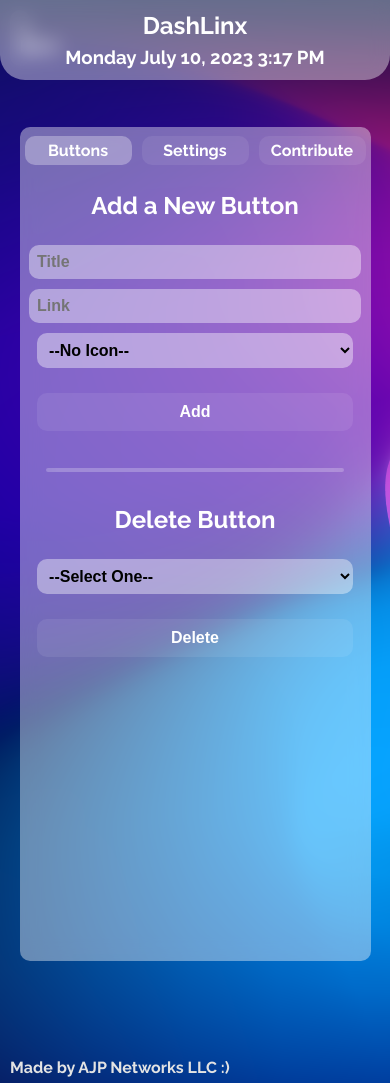
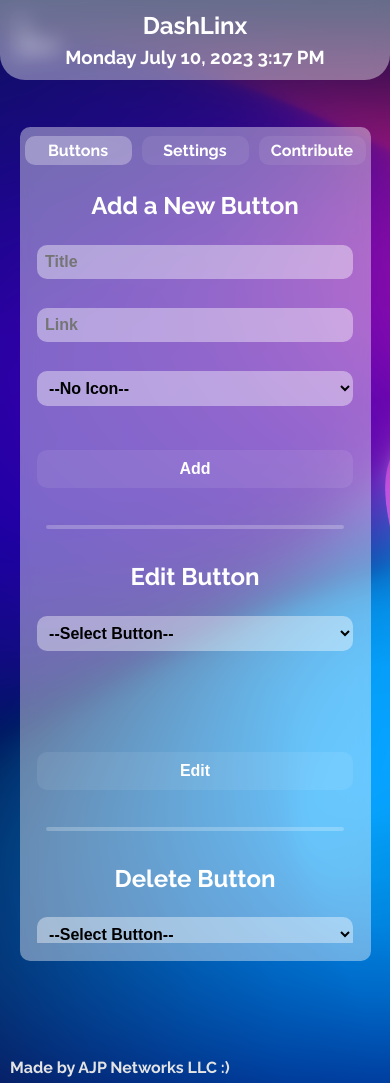
Before and after one commit to LegitKnots/DashLinx, a PHP site: page /config in a window 390 px wide. Run offline with PHP 8.4, Linux system fonts and the light colour scheme; tables that the repository leaves empty or names only in its code hold one stand-in row (values such as "Sample post").

Commit message:
Added Button Edit Support
Also fixed a styling issue where select elements would be not as wide as the text boxes, allowing for an unfinished look.

```diff
--- a/app/src/css/forms.css
+++ b/app/src/css/forms.css
@@ -1,10 +1,19 @@
-input:hover, select:hover {
+form {
+		display: flex;
+		justify-content: center;
+		align-items: center;
+		flex-direction: column;
+	}
+
+	input:hover,
+	select:hover {
 		background-color: rgba(255, 255, 255, 0.2) !important;
 	}
 
 	input[type="text"],
 	select,
-input[type="submit"] {
+	input[type="submit"],
+	input[type="file"] {
 		width: 30%;
 		padding: 8px;
 		border: none;
@@ -15,6 +24,7 @@ input[type="submit"] {
 		font-weight: bold;
 		transition: background-color 0.3s ease;
 		margin: 5px;
+		box-sizing: border-box;
 	}
 
 	input[type="submit"] {
@@ -72,10 +82,10 @@ input[type="file"]:hover {
 	}
 
 	@media screen and (max-width: 768px) {
-
 		input[type="text"],
 		select,
-	input[type="submit"] {
+		input[type="submit"],
+		input[type="file"] {
 			width: 90%;
 		}
 
--- a/app/src/php/config/button_acts.php
+++ b/app/src/php/config/button_acts.php
@@ -1,6 +1,6 @@
 <?php
 
-if (isset($_POST['del'])) {
+if (isset($_POST['del']) && isset($_POST['button-id'])) {
     $connection = mysqli_connect(DB_HOST, DB_USER, DB_PASS, DB_NAME);
 
     if (!$connection) {
@@ -20,7 +20,7 @@ if (isset($_POST['del'])) {
     mysqli_close($connection);
 }
 
-if (isset($_POST['title']) && isset($_POST['link']) && isset($_POST['image'])) {
+if (isset($_POST['title']) && isset($_POST['link']) && isset($_POST['image']) && isset($_POST['add'])) {
 
 	$connection = mysqli_connect(DB_HOST, DB_USER, DB_PASS, DB_NAME);
 
@@ -47,6 +47,76 @@ if (isset($_POST['title']) && isset($_POST['link']) && isset($_POST['image'])) {
 
 }
 
+if (isset($_POST['edit']) && isset($_POST['button-id'])) {
+$connection = mysqli_connect(DB_HOST, DB_USER, DB_PASS, DB_NAME);
+
+if (!$connection) {
+    die('Connection failed: ' . mysqli_connect_error());
+}
+
+$buttonId = $_POST['button-id'];
+
+	// Retrieve the existing button details from the database
+	$selectQuery = "SELECT title, link, image, folder FROM buttons WHERE id = ?";
+	$stmt = mysqli_prepare($connection, $selectQuery);
+	mysqli_stmt_bind_param($stmt, "i", $buttonId);
+	mysqli_stmt_execute($stmt);
+	mysqli_stmt_bind_result($stmt, $existingTitle, $existingLink, $existingImage, $existingFolder);
+	mysqli_stmt_fetch($stmt);
+	mysqli_stmt_close($stmt);
+
+	// Assign the existing values if the corresponding POST values are empty
+	$title = $_POST['title'] !== '' ? $_POST['title'] : $existingTitle;
+	$link = $_POST['link'] !== '' ? $_POST['link'] : $existingLink;
+	$image = $_POST['image'] !== '' ? $_POST['image'] : $existingImage;
+	$folder = $_POST['folder'] !== '' ? $_POST['folder'] : $existingFolder;
+
+	// Prepare an array to store the column-value pairs
+	$columnsToUpdate = array();
+
+	// Check each variable and add the non-empty ones to the update array
+	if ($title !== '') {
+	    $columnsToUpdate['title'] = $title;
+	}
+	if ($link !== '') {
+	    $columnsToUpdate['link'] = $link;
+	}
+	if ($image !== '') {
+	    $columnsToUpdate['image'] = $image;
+	} else {
+		$columnsToUpdate['image'] = $image;
+	}
+	if ($folder !== '') {
+	    $columnsToUpdate['folder'] = $folder = "button";
+	}
+
+	// Generate the SQL update statement
+	$updateQuery = "UPDATE buttons SET ";
+	$updateParams = array();
+	foreach ($columnsToUpdate as $column => $value) {
+	    $updateQuery .= $column . " = ?, ";
+	    $updateParams[] = &$columnsToUpdate[$column];
+	}
+	$updateQuery = rtrim($updateQuery, ", ");
+	$updateQuery .= " WHERE id = ?";
+	$updateParams[] = &$buttonId;
+
+	// Execute the update query
+	$stmt = mysqli_prepare($connection, $updateQuery);
+	mysqli_stmt_bind_param($stmt, str_repeat("s", count($columnsToUpdate)) . "i", ...$updateParams);
+
+	if (mysqli_stmt_execute($stmt)) {
+	    echo "Button Updated!";
+	} else {
+	    echo "Error: " . mysqli_error($connection);
+	}
+
+	mysqli_stmt_close($stmt);
+	mysqli_close($connection);
+
+
+}
+
 
 ?>
 
@@ -56,6 +126,7 @@ if (isset($_POST['title']) && isset($_POST['link']) && isset($_POST['image'])) {
 	<h2>Add a New Button</h2>
 
 	<form method="POST" action="">
+		<input type="hidden" name="add">
 		<input type="text" name="title" placeholder="Title" required>
 		<br>
 		<input type="text" name="link" placeholder="Link" required>
@@ -70,16 +141,58 @@ if (isset($_POST['title']) && isset($_POST['link']) && isset($_POST['image'])) {
 
 <hr class="spacer-hr">
 
+
+<div class="button-form">
+	<h2>Edit Button</h2>
+
+	<form method="POST" action="">
+		<input type="hidden" name="edit" value="true">
+		<select name="button-id" id="button-select" required>
+			<option disabled selected>--Select Button--</option>
+			<?php include 'button_list.php' ?>
+		</select>
+		<br>
+		<input type="text" name="title" id="title-input" placeholder="Title" style="display: none;">
+		<br>
+		<input type="text" name="link" id="link-input" placeholder="Link" style="display: none;">
+		<br>
+		<select name="image" id="image-select" style="display: none;">
+			<?php include 'icon_list.php' ?>
+		</select>
+		<br>
+		<input type="submit" name="submit" value="Edit">
+	</form>
+</div>
+
+
+<hr class="spacer-hr">
+
 <div class="button-form">
 	<h2>Delete Button</h2>
 
 	<form method="POST" action="">
 		<input type="hidden" name="del" value="true">
 	<select name="button-id" required>
-		<option disabled selected>--Select One--</option>
+		<option disabled selected>--Select Button--</option>
 		<?php include 'button_list.php' ?>
 	</select>
 	<br>
 	<input type="submit" name="submit" value="Delete">
 	</form>
 </div>
+
+
+<script>
+	document.getElementById("button-select").addEventListener("change", function() {
+		var selectedIndex = this.selectedIndex;
+		if (selectedIndex > 0) {
+			document.getElementById("title-input").style.display = "flex";
+			document.getElementById("link-input").style.display = "flex";
+			document.getElementById("image-select").style.display = "flex";
+		} else {
+			document.getElementById("title-input").style.display = "none";
+			document.getElementById("link-input").style.display = "none";
+			document.getElementById("image-select").style.display = "none";
+		}
+	});
+</script>
```
Lines whose indentation alone changed are shown as unchanged.
